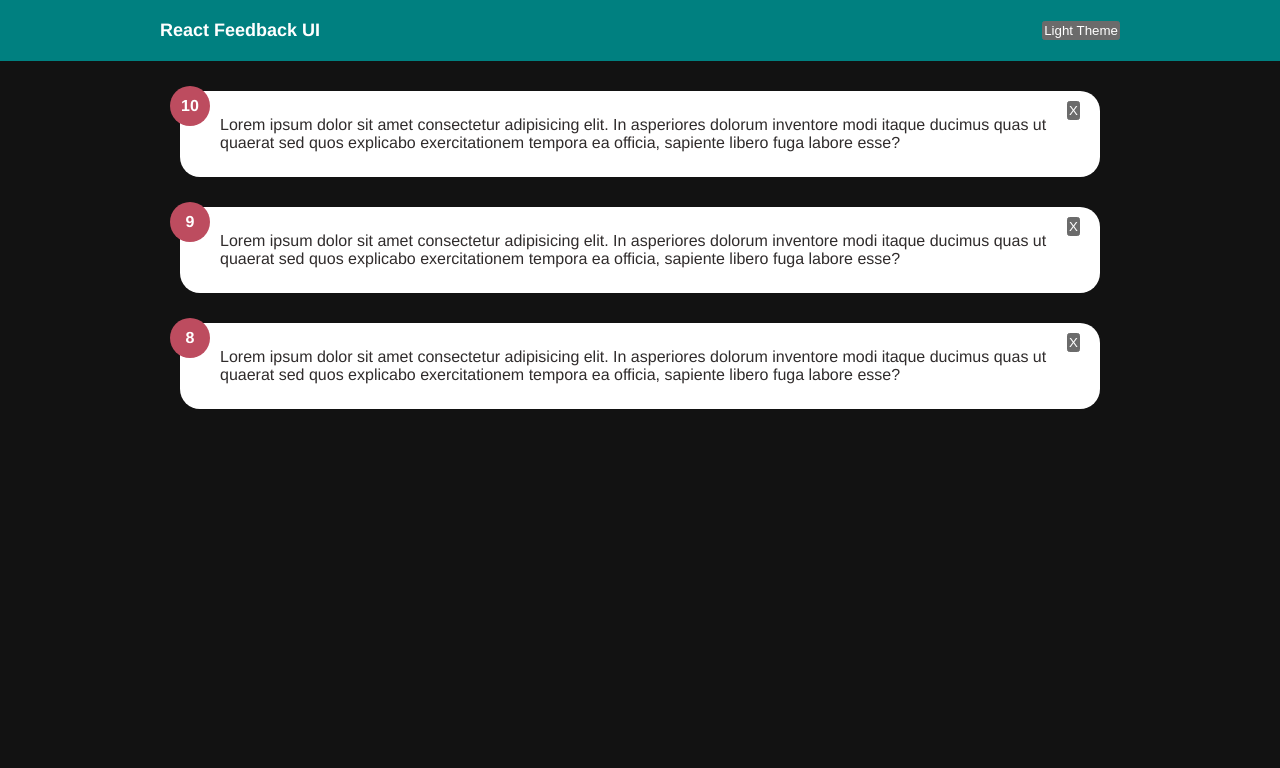
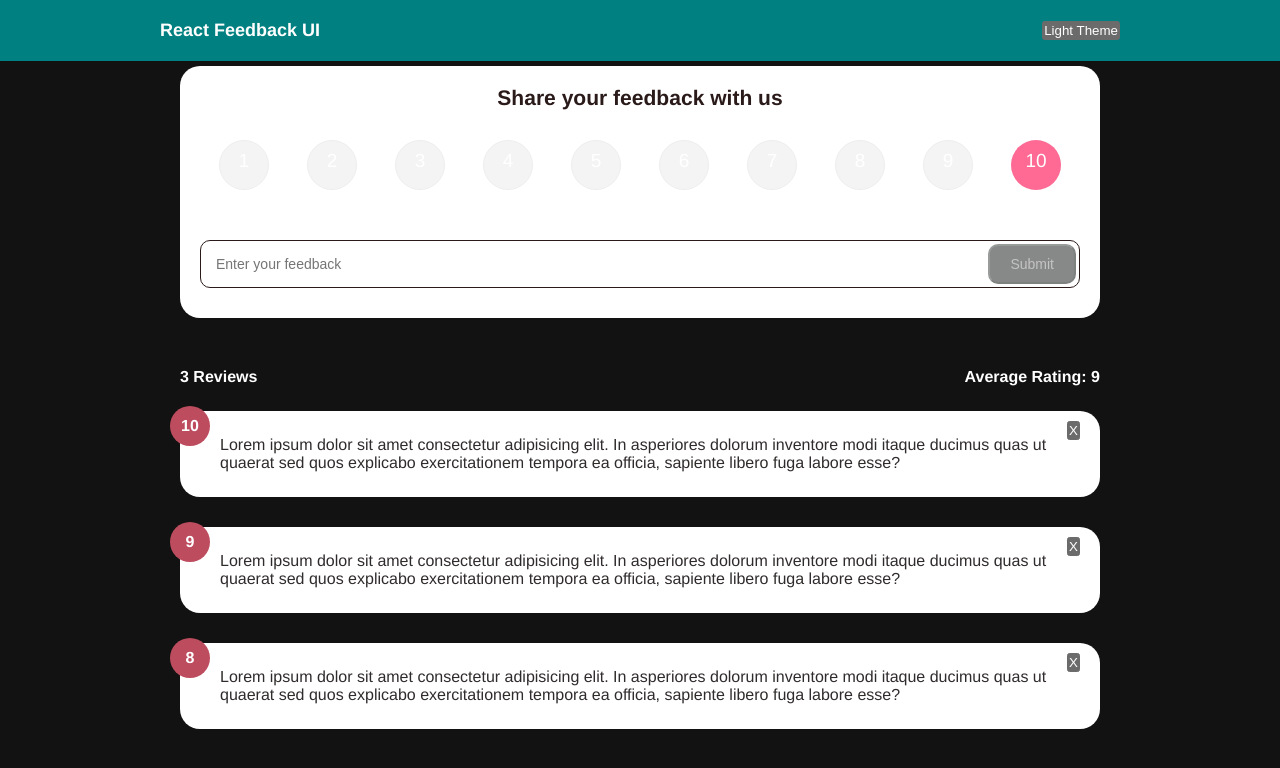
Before and after one commit to codingbbq/react-feedback-app, a React (Create React App) app: page / in a window 1280 px wide. Shown: the top 768 px of the page. Built offline with nearby package versions, Linux system fonts and the light colour scheme.

Commit message:
Feedback form

```diff
--- a/src/App.js
+++ b/src/App.js
@@ -2,6 +2,8 @@ import Header from './components/Header';
 import FeedbackList from './components/Feedback/FeedbackList';
 import FeedbackData from './data/FeedbackData';
 import { useState } from 'react';
+import FeedbackStats from './components/Feedback/FeedbackStats';
+import FeedbackForm from './components/Feedback/FeedbackForm';
 function App() {
 
   const [feedback, setFeedback] = useState(FeedbackData);
@@ -12,10 +14,16 @@ function App() {
     }
   }
 
+  const addFeedback = (newFeedback) => {
+    setFeedback([newFeedback, ...feedback]);
+  }
+
   return (
     <>
       <Header />
       <div className='container'>
+        <FeedbackForm handleFeedback={addFeedback} />
+        <FeedbackStats feedback={feedback} />
         <FeedbackList feedback={feedback} handleDelete={deleteFeedback} />
       </div>
     </>
--- a/src/assets/css/style.css
+++ b/src/assets/css/style.css
@@ -1,5 +1,12 @@
 :root {
     --clr-neutral-100: white;
+    --clr-neutral-900: #2b1a1a;
+    --clr-primary: white;
+    --clr-bg-primary: rgb(56, 68, 235);
+    --clr-secondary: black;
+    --clr-bg-secondary: teal;
+    --clr-disabled: rgb(197, 196, 196);
+    --clr-bg-disabled: rgb(135, 136, 136);
     --clr-bg-item: white;
     --clr-feedback-score: rgb(189, 76, 95);
     --clr-feedback-text: #302c2c;
@@ -63,8 +70,23 @@ header nav h1{
     font-size: var(--fs-400);
 }
 
-.item {
-    margin: 30px 20px;
+.no-data {
+    text-align: center;
+}
+
+.feedback-stats {
+    display: flex;
+    justify-content: space-between;
+    padding: 20px;
+}
+.feedback-stats h4 {
+    font-weight: bold;
+    font-size: var(--fs-300);
+    color: var(--clr-neutral-100);
+}
+
+.card {
+    margin: 5px 20px 30px 20px;
     background-color: var(--clr-bg-item);
     border-radius: 20px;
     padding: 20px;
@@ -100,3 +122,103 @@ header nav h1{
     right: 20px;
     cursor: pointer;
 }
+
+/* Feedback form  */
+.form h3{
+    text-align: center;
+    color: var(--clr-neutral-900);
+}
+
+.form .input-group {
+    position: relative;
+}
+
+.form .input-group input {
+    width: 100%;
+    margin: 10px 0;
+    padding: 15px;
+    border: 1px solid #2b1a1a;
+    border-radius: 10px;
+    font-size: var(--fs-200);
+    background: var(--clr-bg-item);
+    color: var(--clr-neutral-900);
+}
+.form .input-group button {
+    position: absolute;
+    right: 4px;
+    bottom: 14px;
+}
+
+.form .message {
+    font-size: var(--fs-200);
+    text-align: center;
+    color: rgb(167, 83, 83);
+}
+
+.btn {
+    padding: 10px 20px;
+    font-size: var(--fs-200);
+    border-radius: 10px;
+    cursor: pointer;
+}
+.btn-primary {
+    color: var(--clr-primary);
+    background-color: var(--clr-bg-primary);
+}
+.btn-secondary {
+    color: var(--clr-secondary);
+    background-color: var(--clr-bg-secondary);
+}
+.btn:disabled {
+    color: var(--clr-disabled);
+    background-color: var(--clr-bg-disabled);
+    cursor:default;
+}
+
+.rating {
+    display: flex;
+    align-items: center;
+    justify-content: space-around;
+    margin: 30px 0 40px;
+  }
+
+  .rating li,
+  .num-display {
+    position: relative;
+    background: #f4f4f4;
+    width: 50px;
+    height: 50px;
+    padding: 10px;
+    text-align: center;
+    border-radius: 50%;
+    font-size: 19px;
+    border: 1px #eee solid;
+    transition: 0.3s;
+  }
+
+  .rating li label {
+    position: absolute;
+    top: 50%;
+    left: 50%;
+    width: 50px;
+    height: 50px;
+    padding: 10px;
+    border-radius: 50%;
+    transform: translate(-50%, -50%);
+    cursor: pointer;
+  }
+
+  .rating li:hover,
+  .num-display {
+    background: #ff6a95;
+    color: #fff;
+  }
+
+  [type='radio'] {
+    opacity: 0;
+  }
+
+  [type='radio']:checked ~ label {
+    background: #ff6a95;
+    color: #fff;
+  }
--- /dev/null
+++ b/src/components/Feedback/FeedbackForm.jsx
@@ -0,0 +1,57 @@
+import { v4 as uuidv4} from 'uuid';
+import { useState } from 'react';
+import Card from '../Shared/Card';
+import Button from '../Shared/Button';
+import RatingSelect from './RatingSelect';
+
+function FeedbackForm({ handleFeedback }) {
+    const [text, setText] = useState('');
+    const [rating, setRating] = useState(10);
+
+    const [btnDisabled, setBtnDisabled] = useState(true);
+    const [message, setMessage] = useState('');
+
+    const handleTextChange = (e) => {
+        if(text === '') {
+            setBtnDisabled(true);
+            setMessage(null);
+        } else if(text !== '' && text.trim().length <= 10) {
+            setBtnDisabled(true);
+            setMessage('Text should be more than 10 characters');
+        } else {
+            setBtnDisabled(false);
+            setMessage(null);
+        }
+        setText(e.target.value);
+    }
+
+    const handleSubmit = (e) => {
+        e.preventDefault();
+        if(text.trim().length > 0) {
+            const newFeedback = {
+                id: uuidv4(),
+                feedback: text,
+                rating
+            };
+            handleFeedback(newFeedback);
+            setText('');
+        }
+    }
+    return (
+        <Card>
+            <div className="form">
+            <h3>Share your feedback with us</h3>
+            <RatingSelect select={(rating) => setRating(rating)}></RatingSelect>
+            <form onSubmit={handleSubmit}>
+                <div className="input-group">
+                    <input type="text" placeholder='Enter your feedback' onChange={handleTextChange} value={text} />
+                    <Button type="submit" isDisabled={btnDisabled}>Submit</Button>
+                </div>
+            </form>
+            { message && <div className='message'>{message}</div>}
+            </div>
+        </Card>
+    )
+}
+
+export default FeedbackForm;
--- a/src/components/Feedback/FeedbackItem.jsx
+++ b/src/components/Feedback/FeedbackItem.jsx
@@ -1,10 +1,13 @@
+import Card from '../Shared/Card';
 function FeedbackItem({item, handleDelete}) {
     return (
-        <div className='item'>
-            <span>{item.rating}</span>
-            <p>{item.feedback}</p>
-            <button onClick={() => handleDelete(item.id)}>X</button>
-        </div>
+        <Card>
+            <div className='item'>
+                <span>{item.rating}</span>
+                <p>{item.feedback}</p>
+                <button onClick={() => handleDelete(item.id)}>X</button>
+            </div>
+        </Card>
     )
 }
 
--- a/src/components/Feedback/FeedbackList.jsx
+++ b/src/components/Feedback/FeedbackList.jsx
@@ -1,14 +1,18 @@
 import FeedbackItem from './FeedbackItem';
-function FeedbackList({feedback, handleDelete}) {
-    return (
-        <>
-            {
-                feedback.map((item) => {
-                    return <FeedbackItem key={item.id} item={item} handleDelete={handleDelete}/>
-                })
-            }
-        </>
-    )
+function FeedbackList({ feedback, handleDelete }) {
+  if (!feedback || feedback.length === 0) {
+    return <div className='no-data'>No feedback data available</div>;
+  }
+
+  return (
+    <>
+      {feedback.map((item) => {
+        return (
+          <FeedbackItem key={item.id} item={item} handleDelete={handleDelete} />
+        );
+      })}
+    </>
+  );
 }
 
 export default FeedbackList;
--- /dev/null
+++ b/src/components/Feedback/FeedbackStats.jsx
@@ -0,0 +1,18 @@
+function FeedbackStats({ feedback }) {
+  // calculate average
+  let average =
+    feedback.reduce((acc, curr) => {
+      return acc + curr.rating;
+    }, 0) / feedback.length;
+
+  average = isNaN(average) ? 0 : average.toFixed(1).replace(/[.,]0$/, '');
+
+  return (
+    <div className='feedback-stats'>
+      <h4>{feedback.length} Reviews</h4>
+      <h4>Average Rating: {average}</h4>
+    </div>
+  );
+}
+
+export default FeedbackStats;
--- /dev/null
+++ b/src/components/Feedback/RatingSelect.jsx
@@ -0,0 +1,58 @@
+import { useState } from 'react';
+
+function RatingSelect({select}) {
+    const [selected, setSelected] = useState(10);
+
+    const handleChange = (e) => {
+        setSelected(+e.currentTarget.value);
+        select(+e.currentTarget.value);
+    };
+    return (
+        <>
+            <ul className="rating">
+                <li>
+                    <input type='radio' name='rating' id='num1' value='1' onChange={handleChange} checked={selected === 1} />
+                    <label htmlFor='num1'>1</label>
+                </li>
+                <li>
+                    <input type='radio' name='rating' id='num2' value='2' onChange={handleChange} checked={selected === 2} />
+                    <label htmlFor='num2'>2</label>
+                </li>
+                <li>
+                    <input type='radio' name='rating' id='num3' value='3' onChange={handleChange} checked={selected === 3} />
+                    <label htmlFor='num3'>3</label>
+                </li>
+                <li>
+                    <input type='radio' name='rating' id='num4' value='4' onChange={handleChange} checked={selected === 4} />
+                    <label htmlFor='num4'>4</label>
+                </li>
+                <li>
+                    <input type='radio' name='rating' id='num5' value='5' onChange={handleChange} checked={selected === 5} />
+                    <label htmlFor='num5'>5</label>
+                </li>
+                <li>
+                    <input type='radio' name='rating' id='num6' value='6' onChange={handleChange} checked={selected === 6} />
+                    <label htmlFor='num6'>6</label>
+                </li>
+                <li>
+                    <input type='radio' name='rating' id='num7' value='7' onChange={handleChange} checked={selected === 7} />
+                    <label htmlFor='num7'>7</label>
+                </li>
+                <li>
+                    <input type='radio' name='rating' id='num8' value='8' onChange={handleChange} checked={selected === 8} />
+                    <label htmlFor='num8'>8</label>
+                </li>
+                <li>
+                    <input type='radio' name='rating' id='num9' value='9' onChange={handleChange} checked={selected === 9} />
+                    <label htmlFor='num9'>9</label>
+                </li>
+                <li>
+                    <input type='radio' name='rating' id='num10' value='10' onChange={handleChange} checked={selected === 10} />
+                    <label htmlFor='num10'>10</label>
+                </li>
+            </ul>
+        </>
+    )
+}
+
+export default RatingSelect;
--- /dev/null
+++ b/src/components/Shared/Button.jsx
@@ -0,0 +1,15 @@
+function Button({ children, version, type, isDisabled }) {
+    return (
+        <button type={type} disabled={isDisabled} className={`btn btn-${version}`}>
+            {children}
+        </button>
+    )
+}
+
+Button.defaultProps = {
+    version: 'primary',
+    type: 'button',
+    isDisabled: false
+};
+
+export default Button;
--- /dev/null
+++ b/src/components/Shared/Card.jsx
@@ -0,0 +1,9 @@
+function Card(props) {
+    return (
+        <div className="card">
+            {props.children}
+        </div>
+    )
+}
+
+export default Card;
```
